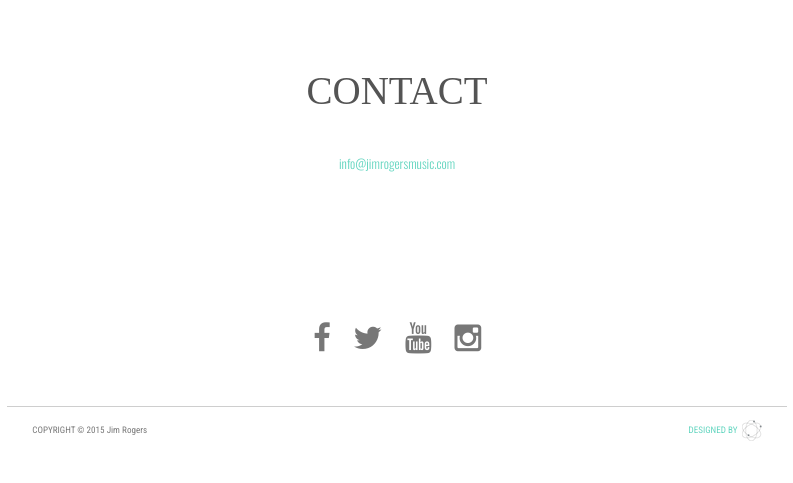
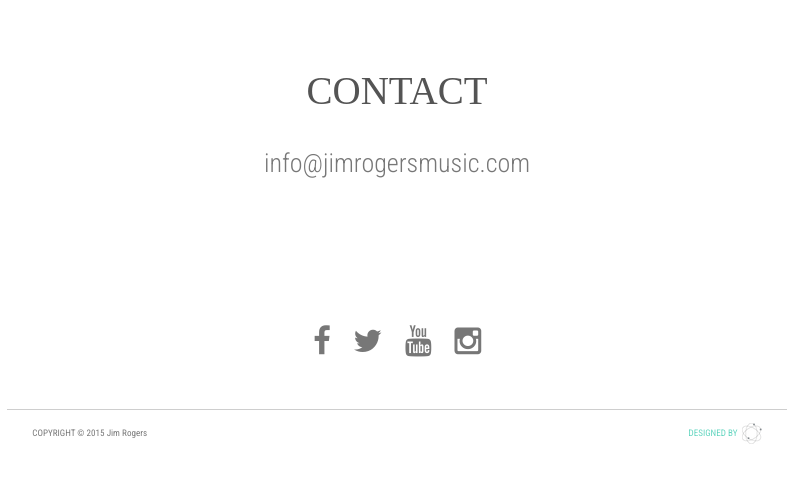
Before and after one commit to JimRogers/jimrogerswebsite, a Jekyll site: the page built from contact/index.html, in a window 1280 px wide. Shown: the top 483 px of the page, without its empty margins (243-1036 px from the left). Built offline with Jekyll 4.4.1, drawn with Linux system fonts in a browser that asks for light colours; comment, search, counter and statistics services are not loaded.

Commit message:
Add correct styling to a tag in contact section

```diff
--- a/css/style.css
+++ b/css/style.css
@@ -151,7 +151,7 @@ Socials
   color:#777;
   transition: all 0.3s ease !important;
 }
-.emails a {
+.email a {
   font-size:2em;
   color:#777;
   color:#777;
```
